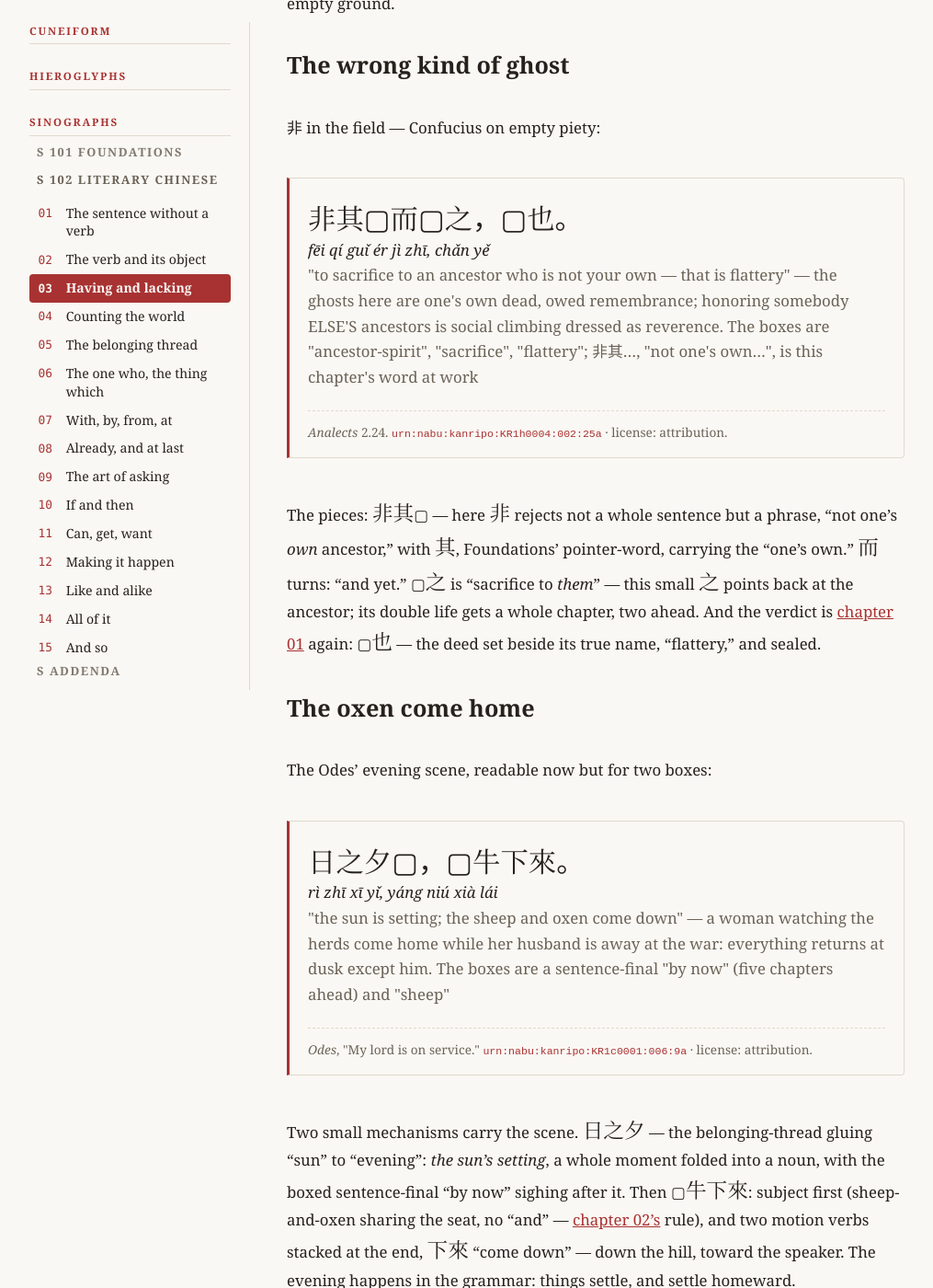
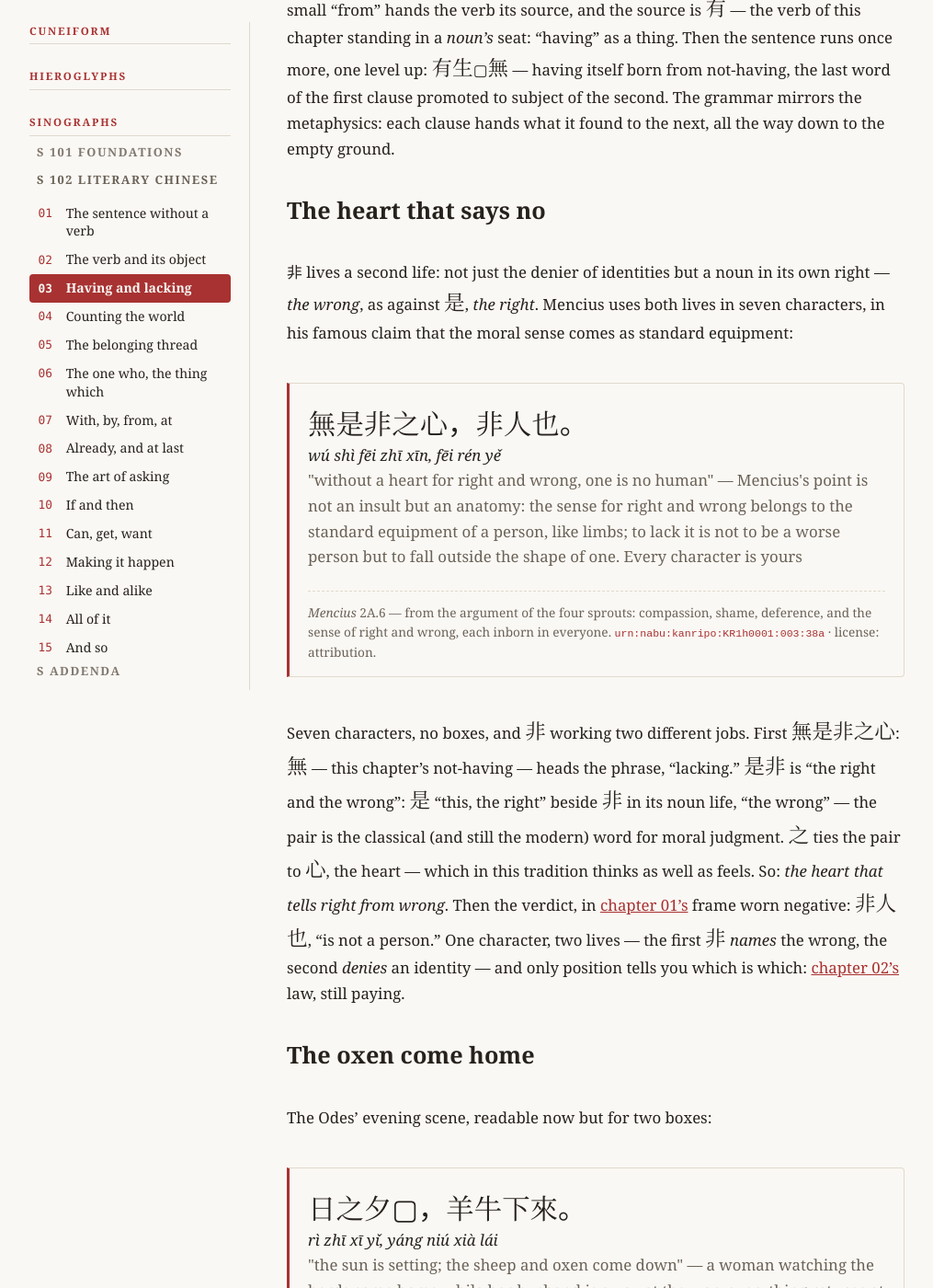
Before and after one commit to arvicco/nabu-edubba, a Jekyll site: the page built from site/sinographs/102/03-having-and-lacking.md, in a window 1280 px wide and 1400 px high, scrolled down 3861 px. Shown: the whole window at 92% size, without its empty margins (132-1147 px from the left). Built offline with Jekyll 4.4.1, drawn with Linux system fonts in a browser that asks for light colours; some of the changed text lies outside the part shown.

Commit message:
feat: 羊 taught beside 牛; the ghost gives way to Mencius (ch03 review round)
Owner rulings: Analects 2.24's three boxes muddled the 非 lesson —
replaced with Mencius 2A.6, 無是非之心非人也, zero boxes and 非 in
both its lives (naming the wrong in 是非, denying identity in
非人也), witnessed at KR1h0001:003:38a. And the sheep joins the ox:
羊 taught in ch03 as its logical pair (queue + batch entry, codex
page, sign row, yang.mp3 machine-verified first take) under a
recorded cap exception (7 chars, rulebook + contract test). The
Odes line pays twice — ch03 down to one box, ch08's return arc
lands at zero: every character yours, the line reads whole.

Co-Authored-By: Claude Fable 5 <noreply@anthropic.com>

```diff
--- a/assets-src/data/voice-ledger.yml
+++ b/assets-src/data/voice-ledger.yml
@@ -1140,3 +1140,9 @@ built:
     pinyin: chī
     ear_approved: true
     take: chi~v9a
+  yang:
+    date: '2026-08-17'
+    voice_id: BWN0mOtkGHghA3CYFzFK
+    model_id: eleven_v3
+    text: 羊
+    pinyin: yáng
--- a/site/assets/audio/pinyin/CREDITS-syllables.txt
+++ b/site/assets/audio/pinyin/CREDITS-syllables.txt
@@ -135,6 +135,7 @@ xing.mp3
 xiu.mp3
 xue.mp3
 yan.mp3
+yang.mp3
 ye.mp3
 yi.mp3
 yi-also.mp3
--- a/site/sinographs/102/03-having-and-lacking.md
+++ b/site/sinographs/102/03-having-and-lacking.md
@@ -12,7 +12,7 @@ chapter: 3
 permalink: /sinographs/102/03-having-and-lacking/
 course_url: /sinographs/102/
 course_title: "Sinographs 102"
-teaches: ["非", "在", "牛", "物", "萬", "白"]
+teaches: ["非", "在", "牛", "羊", "物", "萬", "白"]
 ---
 
 # Having and lacking
@@ -46,6 +46,12 @@ or reject nearly anything:
       <td>ox, cow</td>
       <td>a horned head face-on — the farm's biggest
       possession</td>
+    </tr>
+    <tr>
+      <td class="script sign-cell">羊</td><td>sheep</td><td><a class="say" href="{{ '/assets/audio/pinyin/yang.mp3' | relative_url }}" title="hear it"><span class="translit pinyin">yáng</span></a></td>
+      <td>sheep, goat</td>
+      <td>the ox's barnyard twin, head-on — the horns curl the
+      other way, the muzzle runs down through the bars</td>
     </tr>
     <tr>
       <td class="script sign-cell">物</td><td>thing</td><td><a class="say" href="{{ '/assets/audio/pinyin/wu-thing.mp3' | relative_url }}" title="hear it"><span class="translit pinyin">wù</span></a></td>
@@ -158,31 +164,46 @@ clause promoted to subject of the second. The grammar mirrors
 the metaphysics: each clause hands what it found to the next,
 all the way down to the empty ground.
 
-## The wrong kind of ghost
+## The heart that says no
 
-非 in the field — Confucius on empty piety:
+非 lives a second life: not just the denier of identities but a
+noun in its own right — *the wrong*, as against
+<span class="script">是</span>, *the right*. Mencius uses both
+lives in seven characters, in his famous claim that the moral
+sense comes as standard equipment:
 
 <figure class="reading reading--script">
   <div class="reading-lines">
-    <div class="reading-line"><span class="script">非其▢而▢之，▢也。</span><span class="translit pinyin">fēi qí guǐ ér jì zhī, chǎn yě</span><span class="gloss">"to sacrifice to an ancestor who is not your own — that is flattery" — the ghosts here are one's own dead, owed remembrance; honoring somebody ELSE'S ancestors is social climbing dressed as reverence. The boxes are "ancestor-spirit", "sacrifice", "flattery"; 非其…, "not one's own…", is this chapter's word at work</span></div>
+    <div class="reading-line"><span class="script">無是非之心，非人也。</span><span class="translit pinyin">wú shì fēi zhī xīn, fēi rén yě</span><span class="gloss">"without a heart for right and wrong, one is no human" — Mencius's point is not an insult but an anatomy: the sense for right and wrong belongs to the standard equipment of a person, like limbs; to lack it is not to be a worse person but to fall outside the shape of one. Every character is yours</span></div>
   </div>
   <figcaption class="citation">
-    <em>Analects</em> 2.24.
-    <code>urn:nabu:kanripo:KR1h0004:002:25a</code> · license: attribution.
+    <em>Mencius</em> 2A.6 — from the argument of the four
+    sprouts: compassion, shame, deference, and the sense of
+    right and wrong, each inborn in everyone.
+    <code>urn:nabu:kanripo:KR1h0001:003:38a</code> · license: attribution.
   </figcaption>
 </figure>
 
-The pieces: <span class="script">非其</span>▢ — here
-<span class="script">非</span> rejects not a whole sentence but
-a phrase, "not one's *own* ancestor," with
-<span class="script">其</span>, Foundations' pointer-word,
-carrying the "one's own." <span class="script">而</span> turns:
-"and yet." ▢<span class="script">之</span> is "sacrifice to
-*them*" — this small <span class="script">之</span> points back
-at the ancestor; its double life gets a whole chapter, two
-ahead. And the verdict is <a href="{{ '/sinographs/102/01-the-sentence-without-a-verb/' | relative_url }}">chapter 01</a>
-again: ▢<span class="script">也</span> — the deed set beside its
-true name, "flattery," and sealed.
+Seven characters, no boxes, and <span class="script">非</span>
+working two different jobs. First
+<span class="script">無是非之心</span>:
+<span class="script">無</span> — this chapter's not-having —
+heads the phrase, "lacking." <span class="script">是非</span> is
+"the right and the wrong": <span class="script">是</span>
+"this, the right" beside <span class="script">非</span> in its
+noun life, "the wrong" — the pair is the classical (and still
+the modern) word for moral judgment.
+<span class="script">之</span> ties the pair to
+<span class="script">心</span>, the heart — which in this
+tradition thinks as well as feels. So: *the heart that tells
+right from wrong*. Then the verdict, in
+<a href="{{ '/sinographs/102/01-the-sentence-without-a-verb/' | relative_url }}">chapter 01's</a>
+frame worn negative: <span class="script">非人也</span>, "is not
+a person." One character, two lives — the first
+<span class="script">非</span> *names* the wrong, the second
+*denies* an identity — and only position tells you which is
+which: <a href="{{ '/sinographs/102/02-the-verb-and-its-object/' | relative_url }}">chapter 02's</a>
+law, still paying.
 
 ## The oxen come home
 
@@ -190,7 +211,7 @@ The Odes' evening scene, readable now but for two boxes:
 
 <figure class="reading reading--script">
   <div class="reading-lines">
-    <div class="reading-line"><span class="script">日之夕▢，▢牛下來。</span><span class="translit pinyin">rì zhī xī yǐ, yáng niú xià lái</span><span class="gloss">"the sun is setting; the sheep and oxen come down" — a woman watching the herds come home while her husband is away at the war: everything returns at dusk except him. The boxes are a sentence-final "by now" (five chapters ahead) and "sheep"</span></div>
+    <div class="reading-line"><span class="script">日之夕▢，羊牛下來。</span><span class="translit pinyin">rì zhī xī yǐ, yáng niú xià lái</span><span class="gloss">"the sun is setting; the sheep and oxen come down" — a woman watching the herds come home while her husband is away at the war: everything returns at dusk except him. The box is a sentence-final "by now," five chapters ahead</span></div>
   </div>
   <figcaption class="citation">
     <em>Odes</em>, "My lord is on service."
@@ -202,10 +223,11 @@ Two small mechanisms carry the scene.
 <span class="script">日之夕</span> — the belonging-thread
 gluing "sun" to "evening": *the sun's setting*, a whole moment
 folded into a noun, with the boxed sentence-final "by now"
-sighing after it. Then ▢<span class="script">牛下來</span>:
-subject first (sheep-and-oxen sharing the seat, no "and" —
-<a href="{{ '/sinographs/102/02-the-verb-and-its-object/' | relative_url }}">chapter 02's</a>
-rule), and two motion verbs stacked at the end,
+sighing after it. Then <span class="script">羊牛下來</span>:
+subject first — sheep and oxen sharing the seat with no "and"
+(<a href="{{ '/sinographs/102/02-the-verb-and-its-object/' | relative_url }}">chapter 02's</a>
+rule), this chapter's own pair walking home together — and two
+motion verbs stacked at the end,
 <span class="script">下來</span> "come down" — down the hill,
 toward the speaker. The evening happens in the grammar: things
 settle, and settle homeward.
--- /dev/null
+++ b/site/sinographs/addenda/signs/sheep.md
@@ -0,0 +1,42 @@
+---
+title: "yáng · sheep"
+description: >-
+  The character 羊 in the Character Codex — the ram's face that
+  walked beside the ox into the script's oldest farmyards.
+layout: sign
+school: sinographs
+sign: "sheep"
+reads: "yáng"
+course: sinographs-addenda
+course_url: /sinographs/addenda/
+course_title: "Sinograph Addenda"
+permalink: /sinographs/addenda/signs/sheep/
+---
+
+## Where it comes from
+
+A ram seen head-on — the classic identification: the top pair of
+strokes are the horns curling from the crown, and the vertical
+runs down through the bars of the face to the muzzle. The sheep
+stood beside the ox among the great sacrificial animals, and as
+a component it lends its head to characters of goodness and
+plenty — the flock was wealth you could eat. Taught in
+<a href="{{ '/sinographs/102/03-having-and-lacking/' | relative_url }}">the having-and-lacking chapter</a>,
+beside its barnyard twin 牛.
+
+## How to remember it
+
+牛's partner, horns turned the other way: the ox's horns sweep
+up, the ram's curl down. Same face-on head, one bar more.
+
+## In the wild
+
+<figure class="reading reading--script">
+  <div class="reading-lines">
+    <div class="reading-line"><span class="script">日之夕矣，羊牛下來。</span><span class="translit pinyin">rì zhī xī yǐ, yáng niú xià lái</span><span class="gloss">"the sun has set by now; the sheep and oxen come down" — the herds walking home at dusk, watched by a woman whose husband the war has not yet returned</span></div>
+  </div>
+  <figcaption class="citation">
+    <em>Odes</em>, "My lord is on service."
+    <code>urn:nabu:kanripo:KR1c0001:006:9a</code> · license: attribution.
+  </figcaption>
+</figure>
```
Also changed, not shown: assets-src/data/voice-plan.yml (+14 -0 lines), docs/courses/sinographs.md (+3 -1 lines), site/_data/sinographs102_queue.yml (+20 -0 lines), site/sinographs/102/08-already-and-at-last.md (+1 -1 lines), test/sino_queue_contract_test.rb (+8 -2 lines), 1 other file.
